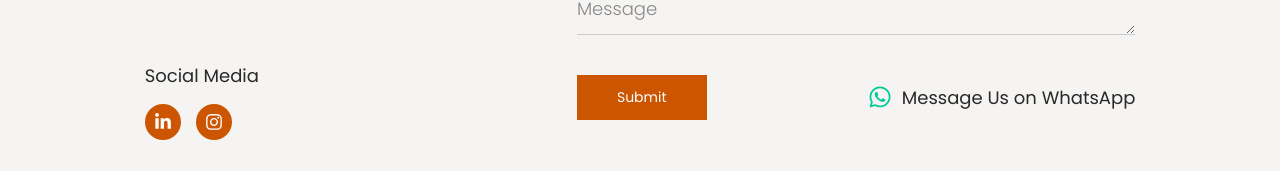
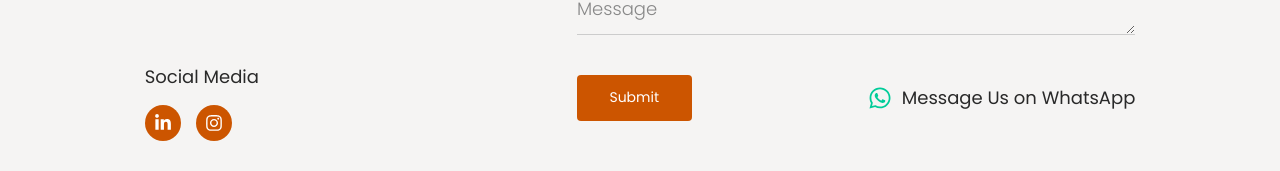
Before and after one commit to MonedaHQ/musa, a Next.js app: page / in a window 1280 px wide. Shown: the part 5022-5193 px from the top of the page. Built offline with nearby package versions, Linux system fonts and the light colour scheme; no server answers.

Commit message:
style: update ContactForm button styling for improved UI

```diff
--- a/src/pages/homepage/Contact.jsx
+++ b/src/pages/homepage/Contact.jsx
@@ -174,8 +174,9 @@ function ContactForm() {
           <Button
             type="submit"
             variant="secondary"
+            className='rounded-[4px] !px-[3.25rem]'
             disabled={isSubmitting}
-            className={styles.submitBtn}
+            // className={styles.submitBtn}
           >
             {isSubmitting ? 'Sending...' : 'Submit'}
           </Button>
```
